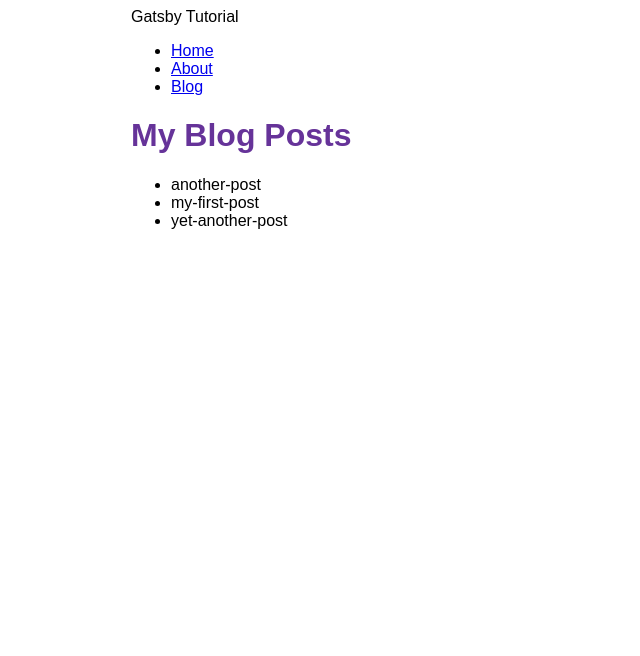
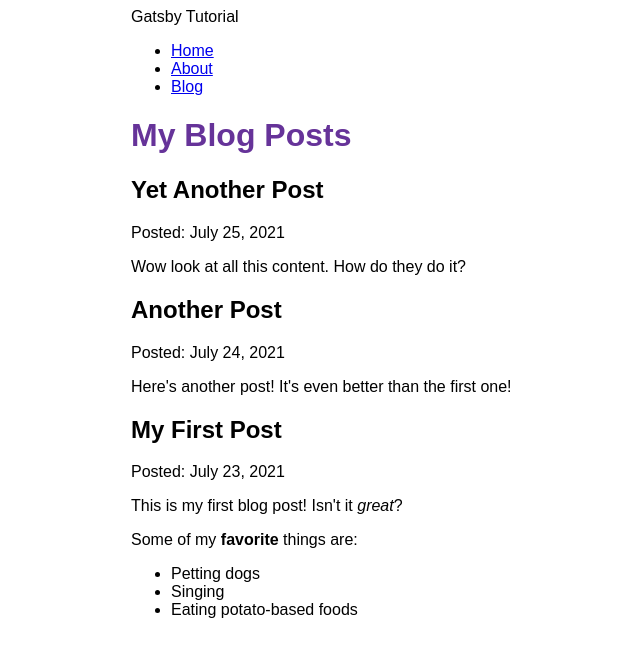
Before and after one commit to sourcier/gatsby-tutorial, a Gatsby site: page /blog in a window 1280 px wide. Shown: the whole page, without its empty margins (259-899 px from the left). Built offline with nearby package versions, Linux system fonts and the light colour scheme; Gatsby itself is replaced by a stand-in of ours.

Commit message:
Finished Gatsby Tutorial Part 5

```diff
--- a/blog/another-post.mdx
+++ b/blog/another-post.mdx
@@ -0,0 +1,6 @@
+---
+title: "Another Post"
+date: "2021-07-24"
+---
+
+Here's another post! It's even better than the first one!
--- a/blog/my-first-post.mdx
+++ b/blog/my-first-post.mdx
@@ -0,0 +1,12 @@
+---
+title: "My First Post"
+date: "2021-07-23"
+---
+
+This is my first blog post! Isn't it *great*?
+
+Some of my **favorite** things are:
+
+* Petting dogs
+* Singing
+* Eating potato-based foods
--- a/blog/yet-another-post.mdx
+++ b/blog/yet-another-post.mdx
@@ -0,0 +1,6 @@
+---
+title: "Yet Another Post"
+date: "2021-07-25"
+---
+
+Wow look at all this content. How do they do it?
--- a/gatsby-config.js
+++ b/gatsby-config.js
@@ -13,5 +13,6 @@
         path: `${__dirname}/blog`,
       },
     },
+    "gatsby-plugin-mdx",
   ],
 };
--- a/package.json
+++ b/package.json
@@ -15,8 +15,11 @@
     "clean": "gatsby clean"
   },
   "dependencies": {
+    "@mdx-js/mdx": "^1.6.22",
+    "@mdx-js/react": "^1.6.22",
     "gatsby": "^4.4.0",
     "gatsby-plugin-image": "^2.5.0",
+    "gatsby-plugin-mdx": "^3.5.1",
     "gatsby-plugin-sharp": "^4.5.0",
     "gatsby-source-filesystem": "^4.5.1",
     "react": "^17.0.1",
--- a/src/pages/blog.js
+++ b/src/pages/blog.js
@@ -1,25 +1,34 @@
 import * as React from "react";
 import { graphql } from "gatsby";
+import { MDXRenderer } from "gatsby-plugin-mdx";
 
 import Layout from "../components/layout";
 
 const BlogPage = ({ data }) => {
+  console.log("🚨[blog.js:6]: ", data);
   return (
     <Layout pageTitle="My Blog Posts">
-      <ul>
-        {data.allFile.nodes.map((node) => (
-          <li key={node.name}>{node.name}</li>
-        ))}
-      </ul>
+      {data.allMdx.nodes.map((node) => (
+        <article key={node.id}>
+          <h2>{node.frontmatter.title}</h2>
+          <p>Posted: {node.frontmatter.date}</p>
+          <MDXRenderer>{node.body}</MDXRenderer>
+        </article>
+      ))}
     </Layout>
   );
 };
 
 export const query = graphql`
   query {
-    allFile {
+    allMdx(sort: { fields: frontmatter___date, order: DESC }) {
       nodes {
-        name
+        frontmatter {
+          title
+          date(formatString: "MMMM DD, YYYY")
+        }
+        id
+        body
       }
     }
   }
```
Also changed, not shown: 1 other file.
